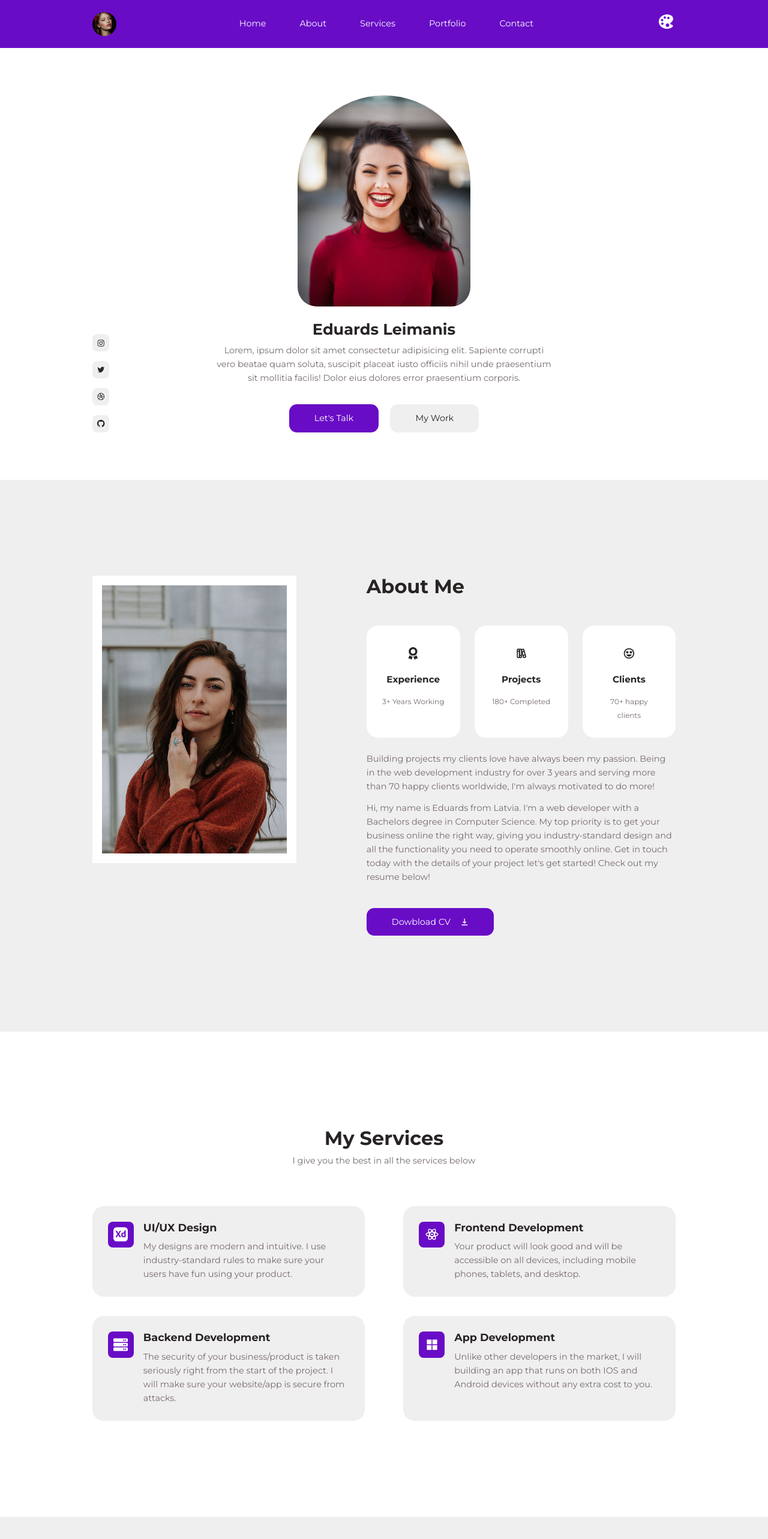
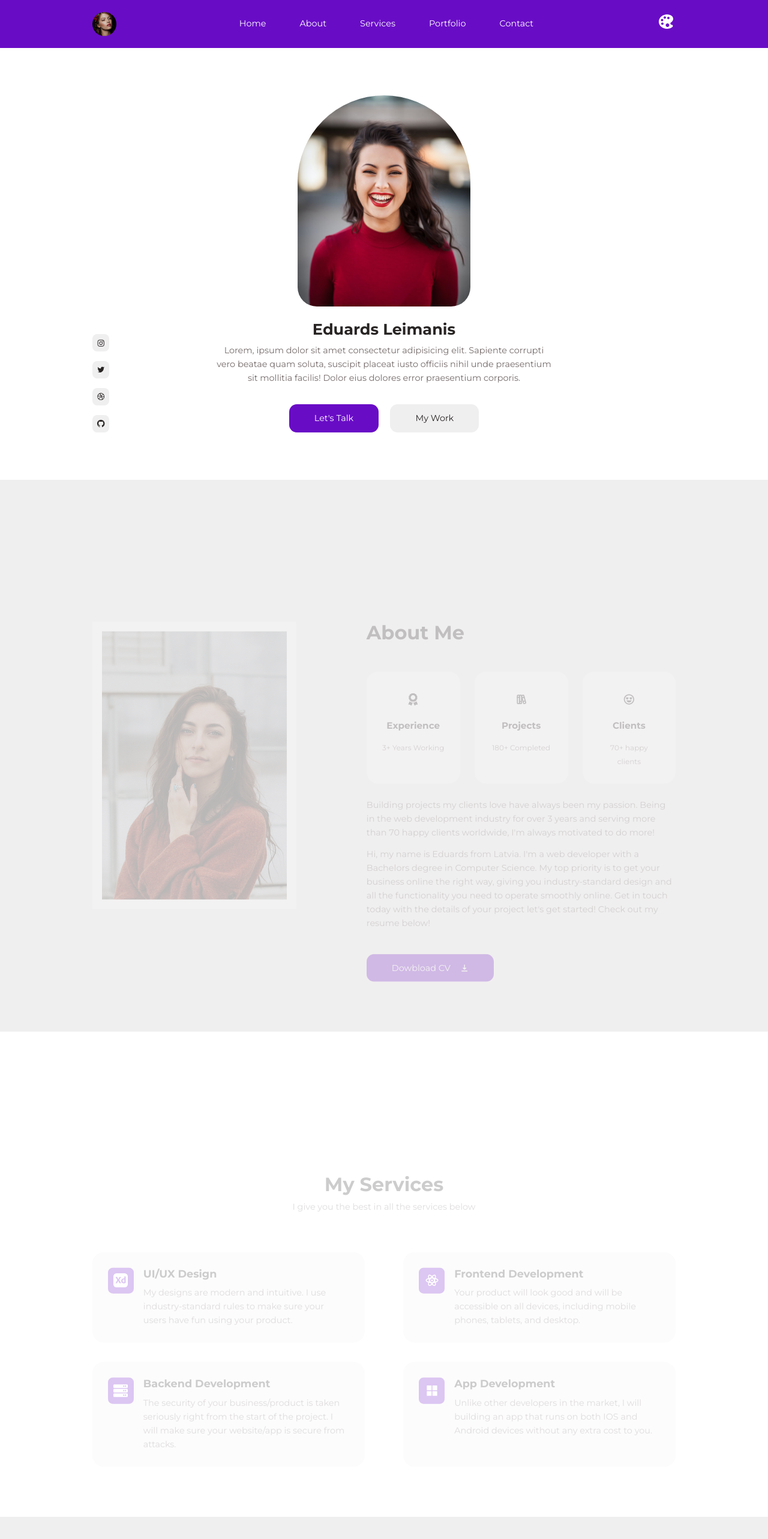
Before and after one commit to blademan/FrontPx_portfolio_2023, a React (Vite) app: page / in a window 1280 px wide. Shown: the top 2566 px of the page at 60% size. Built offline with nearby package versions, Linux system fonts and the light colour scheme.

Commit message:
add AOS animation

```diff
--- a/package.json
+++ b/package.json
@@ -1,4 +1,5 @@
 {
+  "homepage": "https://frontpx.com",
   "name": "frontpx-portfolio-2023",
   "private": true,
   "version": "0.0.0",
--- a/src/sections/about/About.jsx
+++ b/src/sections/about/About.jsx
@@ -8,7 +8,7 @@ import Card from '../../components/Card';
 export default function About() {
   return (
     <section id="about" className={styles.about}>
-      <div className={`container ${styles.about__container}`}>
+      <div data-aos="fade-up" className={`container ${styles.about__container}`}>
         <div className={styles.about__left}>
           <div className={styles.about__portrait}>
             <img src={AboutImage} alt="About Image" />
--- a/src/sections/contact/Contact.jsx
+++ b/src/sections/contact/Contact.jsx
@@ -6,7 +6,7 @@ export default function Contact() {
     <section id="contact">
       <h2>Get In Touch</h2>
       <p>Shoot me a message via any of the links below!</p>
-      <div className={`container ${styles.contact__container}`}>
+      <div data-aos="fade-up" className={`container ${styles.contact__container}`}>
         {data.map(({ id, link, icon: Icon }) => (
           <a key={id} href={link} target="_blank" rel="noopener noreferrer">
             {<Icon />}
--- a/src/sections/faqs/FAQs.jsx
+++ b/src/sections/faqs/FAQs.jsx
@@ -10,7 +10,7 @@ export default function FAQs() {
         Here are some questions I usually get. Click to toggle the answer, and if you still have
         some more questions, shoot me a message from the contact section!
       </p>
-      <div className={`container ${styles.faqs__container}`}>
+      <div className={`container ${styles.faqs__container}`} data-aos="fade-up">
         {data.map((faq) => (
           <FAQ key={faq.id} question={faq.question} answer={faq.answer} />
         ))}
--- a/src/sections/header/Header.jsx
+++ b/src/sections/header/Header.jsx
@@ -1,21 +1,27 @@
+import { useEffect } from 'react';
 import HeaderImage from '../../assets/header.jpg';
 import data from './data';
+import AOS from 'aos';
+import 'aos/dist/aos.css';
 import styles from './header.module.css';
 
 export default function Header() {
+  useEffect(() => {
+    AOS.init({ duration: 2000 });
+  });
   return (
     <header id="header">
       <div className={`container  ${styles.header__container}`}>
-        <div className={styles.header__profile}>
+        <div className={styles.header__profile} data-aos="fade-up">
           <img src={HeaderImage} alt="Portrait" />
         </div>
-        <h3>Eduards Leimanis</h3>
-        <p>
+        <h3 data-aos="fade-up">Eduards Leimanis</h3>
+        <p data-aos="fade-up">
           Lorem, ipsum dolor sit amet consectetur adipisicing elit. Sapiente corrupti vero beatae
           quam soluta, suscipit placeat iusto officiis nihil unde praesentium sit mollitia facilis!
           Dolor eius dolores error praesentium corporis.
         </p>
-        <div className={styles.header__cta}>
+        <div data-aos="fade-up" className={styles.header__cta}>
           <a href="#contact" className="btn primary">
             Let's Talk
           </a>
--- a/src/sections/portfolio/Project.jsx
+++ b/src/sections/portfolio/Project.jsx
@@ -3,7 +3,7 @@ import Card from '../../components/Card';
 
 export default function Project({ project }) {
   return (
-    <div className={styles.portfolio__project}>
+    <div className={styles.portfolio__project} data-aos="fade-up">
       <Card key={project.id} className="portfolio__project">
         <div className={styles['portfolio__project-image']}>
           <img src={project.image} alt="Portfolio Project Image" />
--- a/src/sections/services/Services.jsx
+++ b/src/sections/services/Services.jsx
@@ -5,9 +5,9 @@ import Card from '../../components/Card';
 export default function Services() {
   return (
     <section id="services">
-      <h2>My Services</h2>
-      <p>I give you the best in all the services below</p>
-      <div className={`container  ${styles.services__container}`}>
+      <h2 data-aos="fade-up">My Services</h2>
+      <p data-aos="fade-up">I give you the best in all the services below</p>
+      <div data-aos="fade-up" className={`container  ${styles.services__container}`}>
         {data.map(({ id, title, desc, icon: Icon }) => (
           <div key={id} className={styles.service}>
             <Card className="service" theme="light">
```
